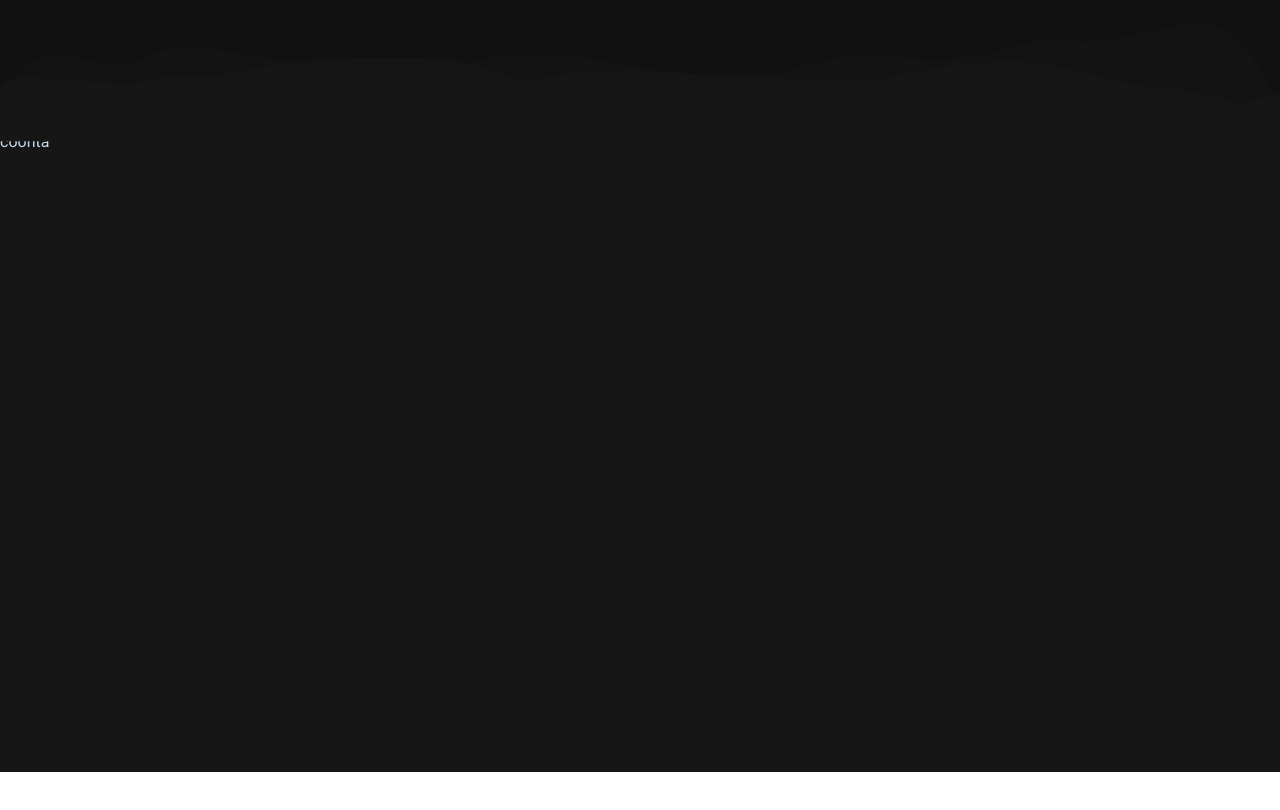
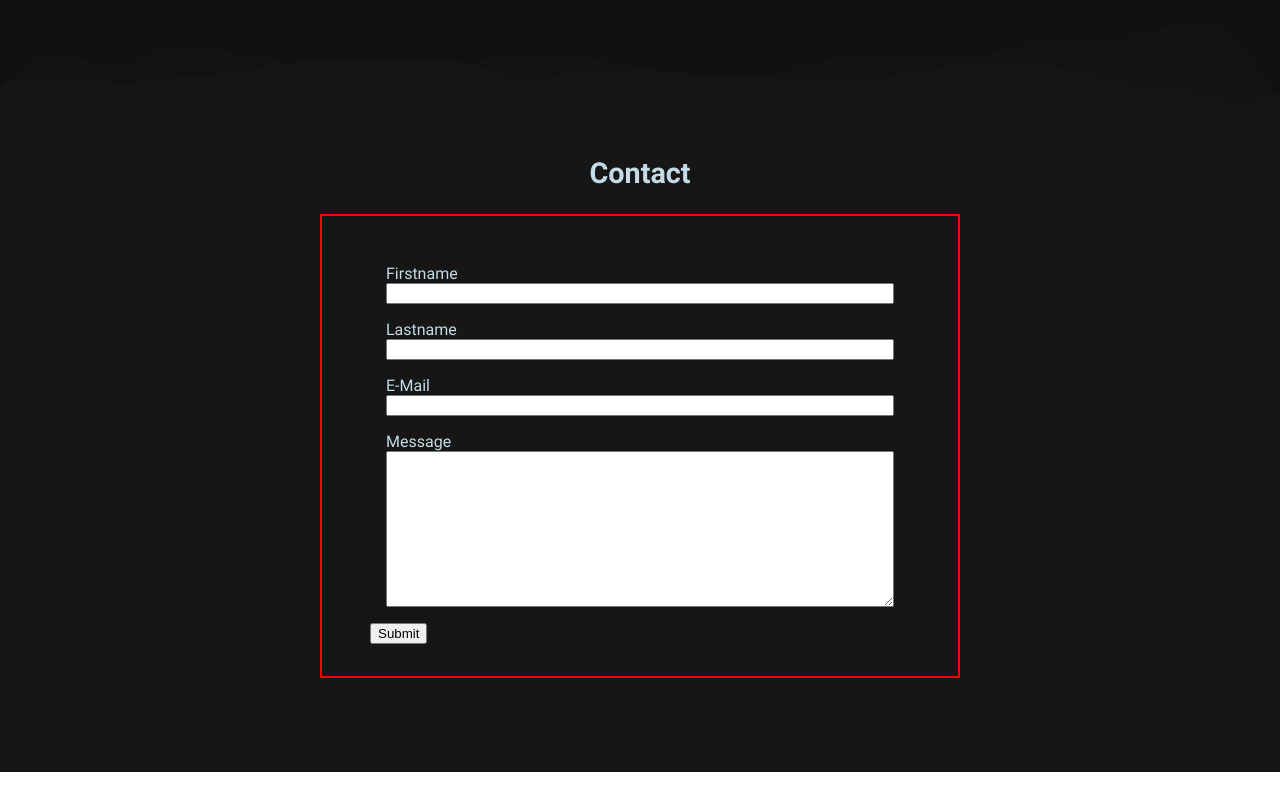
Before and after one commit to Sharry0/shanix, a Next.js app: page / in a window 1280 px wide. Shown: the part 2140-2950 px from the top of the page. Before the commit the page ends 2912 px from the top, so only its background shows below. Built offline with nearby package versions, Linux system fonts and the light colour scheme.

Commit message:
adding contact form

```diff
--- a/components/Contact/Contact.jsx
+++ b/components/Contact/Contact.jsx
@@ -2,9 +2,33 @@ import css from "./Contact.module.css"
 
 export default function Contact() {
   return (
-    <div className={css.contactSection}>
-        coonta
+    <section className={css.contactSection}>
+      <h2>Contact</h2>
+      <form className={css.contactForm} action="" >
 
-    </div>
+        <div className={css.input} >
+          <label htmlFor="firstname">Firstname</label>
+          <input type="text" id="firstname" />
+        </div>
+
+        <div className={css.input} >
+          <label htmlFor="lastname">Lastname</label>
+          <input type="text" id="lastname" />
+        </div>
+
+        <div className={css.input}>
+          <label htmlFor="eMail">E-Mail</label>
+          <input type="text" id="eMail" />
+        </div>
+
+        <div className={css.input}>
+          <label htmlFor="message">Message</label>
+          <textarea name="" id="message" cols="30" rows="10"></textarea>
+        </div>
+
+        <button className={css.btn}>Submit</button>
+
+      </form>
+    </section>
   )
 }
--- a/components/Contact/Contact.module.css
+++ b/components/Contact/Contact.module.css
@@ -2,4 +2,23 @@
     height: 80vh;
     width: 100%;
     background-color: rgb(22, 22, 22);
+    display: flex;
+    flex-direction: column;
+    align-items: center;
 }
+
+.contactForm{
+    border: 2px solid red;
+    padding: 2rem 3rem;
+    width: 50vw;
+}
+
+.input{
+    display: flex;
+    flex-direction: column;
+    margin: 1rem;
+    /* width: 100%; */
+}
+.input input:focus{
+    outline: 2px solid green;
+}
--- /dev/null
+++ b/components/Footer/Footer.jsx
@@ -0,0 +1,10 @@
+
+import css from "./Footer.module.css"
+
+export default function Footer() {
+  return (
+    <section className={css.footerSection}>
+
+    </section>
+  )
+}
--- /dev/null
+++ b/components/Footer/Footer.module.css
@@ -0,0 +1,4 @@
+
+.footerSection{
+    height: 200px;
+}
--- a/pages/index.js
+++ b/pages/index.js
@@ -7,6 +7,7 @@ import Navbar from "../components/Navbar/Navbar";
 import Projects from "../components/Projects/Projects"
 import Skills from "../components/SkillsSection/Skills";
 import Contact from "../components/Contact/Contact";
+import Footer from "../components/Footer/Footer";
 
 export default function Home() {
   return (
@@ -21,6 +22,7 @@ export default function Home() {
           <Projects />
           <Skills />
           <Contact />
+          <Footer />
         </main>
       </div>
     </>
```
